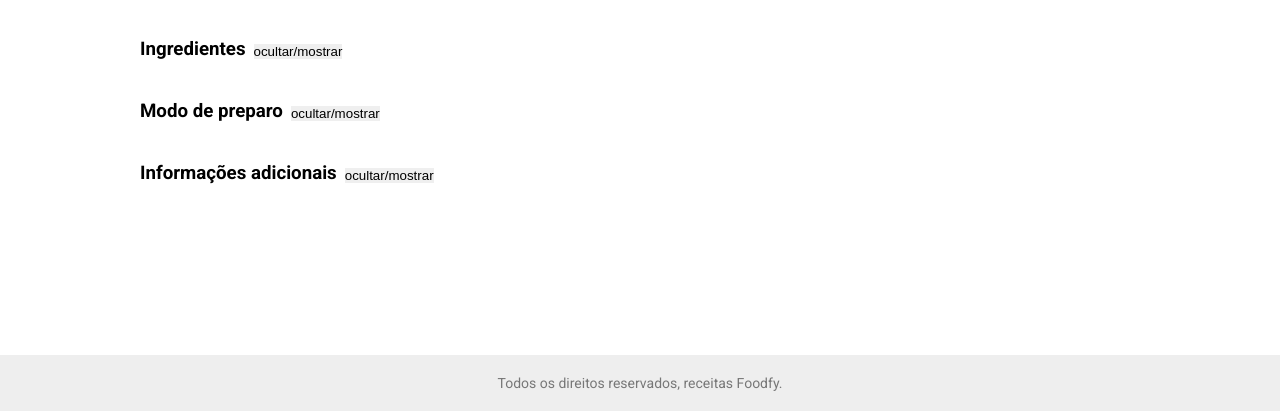
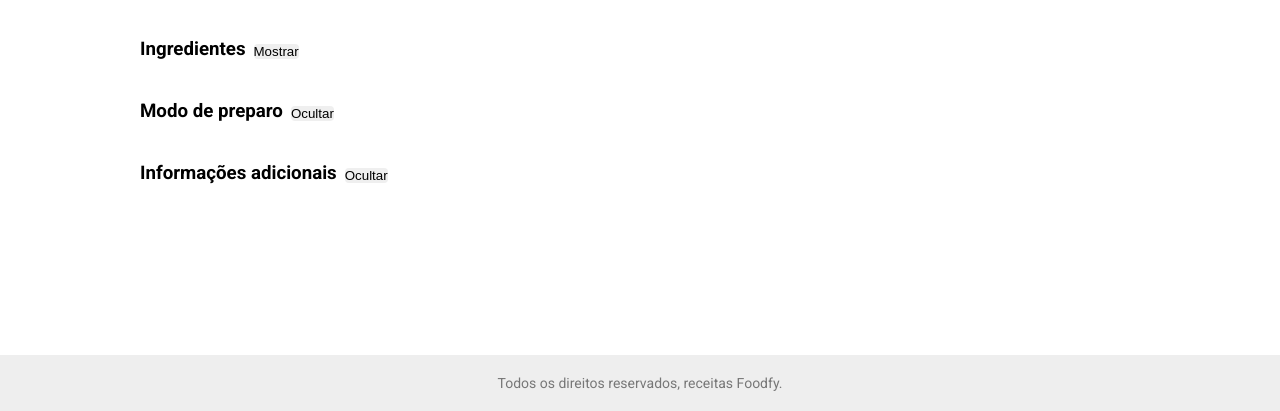
Before and after one commit to AguiarIsaac/foodfy, a website: page src/description.njk in a window 1280 px wide. Shown: the part 389-800 px from the top of the page. Drawn offline with nearby package versions, Linux system fonts and the light colour scheme; files that its build step writes are made by us from their sources.

Commit message:
correction show / hide

```diff
--- a/public/css/description.css
+++ b/public/css/description.css
@@ -55,12 +55,8 @@
 .list_text {
     display: none;
 }
-/* -->buttons<-- */
 
-.esconder {
-    display:none;
+.btn {
+    outline: none;
+    border-radius: 4px;
 }
-
-.ativar {
-    display: block;
-}
--- a/public/javascript/script.js
+++ b/public/javascript/script.js
@@ -14,14 +14,21 @@ function mudarEstado(estado){
     let display = document.querySelector(`.${estado}`).style.display
     if(display == 'none'){
         document.querySelector(`.${estado}`).style.display = 'block'
+        document.getElementById(`${estado}`).innerHTML = 'Ocultar'
+
+
     } else {
         document.querySelector(`.${estado}`).style.display = 'none'
-    }
+        document.getElementById(`${estado}`).innerHTML = 'Mostrar'
+        }
 }
 
-// for (let card_recipe of cards_recipe) {
-//     const buttom = card_recipe.querySelector('.buttom')
-//     const text = card_recipe.querySelector('.list_text')
+const buttons = document.querySelectorAll('.card_recipe a button')
+
+// for (let button of buttons) {
+//     const teste = button.innerHTML
+//     console.log(teste)
+// }
 
 
 //     buttom.addEventListener('click', function(){
--- a/src/description.njk
+++ b/src/description.njk
@@ -22,7 +22,7 @@
 
                 <div class="title_recipe">
                     <h3>Ingredientes</h3>
-                    <a class="buttom"><button type="button" onclick="mudarEstado('list_text')" class="btn">ocultar/mostrar</button></a>
+                    <a class="buttom"><button type="button" onclick="mudarEstado('list_text')" class="btn" id="list_text">Mostrar</button></a>
                 </div>
 
                 <div>
@@ -38,7 +38,7 @@
             <div class="card_recipe">
                 <div class="title_recipe">
                     <h3>Modo de preparo</h3>
-                    <a class="buttom"><button type="button" onclick="mudarEstado('list_p')" class="btn">ocultar/mostrar</button></a>
+                    <a class="buttom"><button type="button" onclick="mudarEstado('list_p')" class="btn" id="list_p">Ocultar</button></a>
                 </div>
                 <div class="list_p">
                     <ul>
@@ -52,7 +52,7 @@
             <div class="card_recipe">
                 <div class="title_recipe">
                     <h3>Informações adicionais</h3>
-                    <a class="buttom"><button type="button" onclick="mudarEstado('list_info')" class="btn">ocultar/mostrar</button></a>
+                    <a class="buttom"><button type="button" onclick="mudarEstado('list_info')" class="btn" id="list_info">Ocultar</button></a>
                 </div>
 
                 <div class="list_info">
@@ -60,10 +60,5 @@
                 </div>
             </div>
         </div>
-
-
-
-
-
     </div>
 {% endblock %}
```
